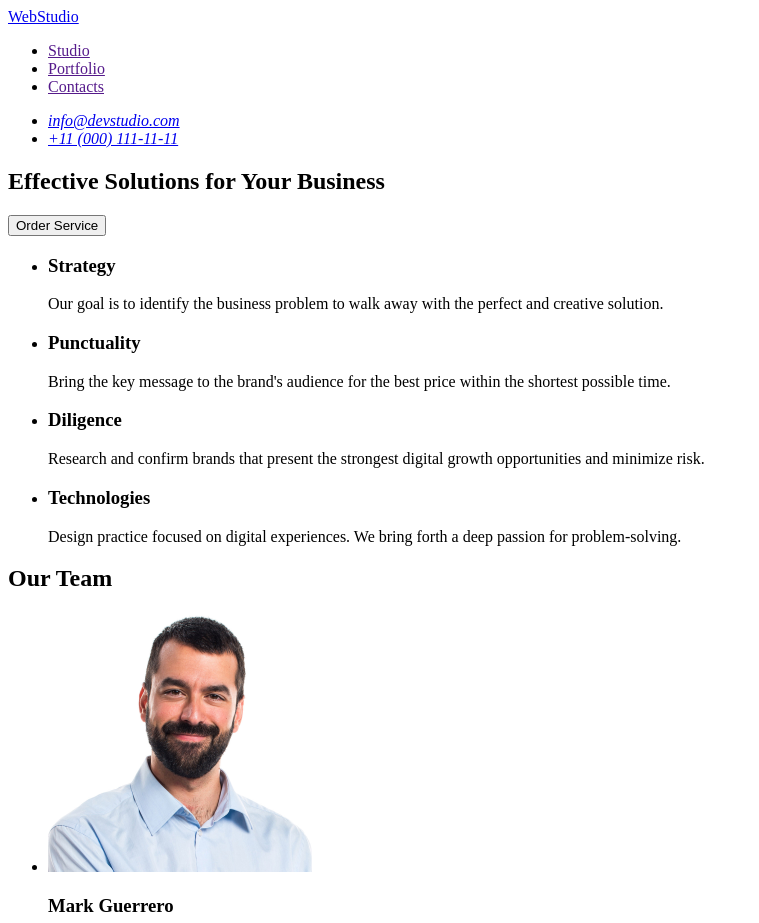
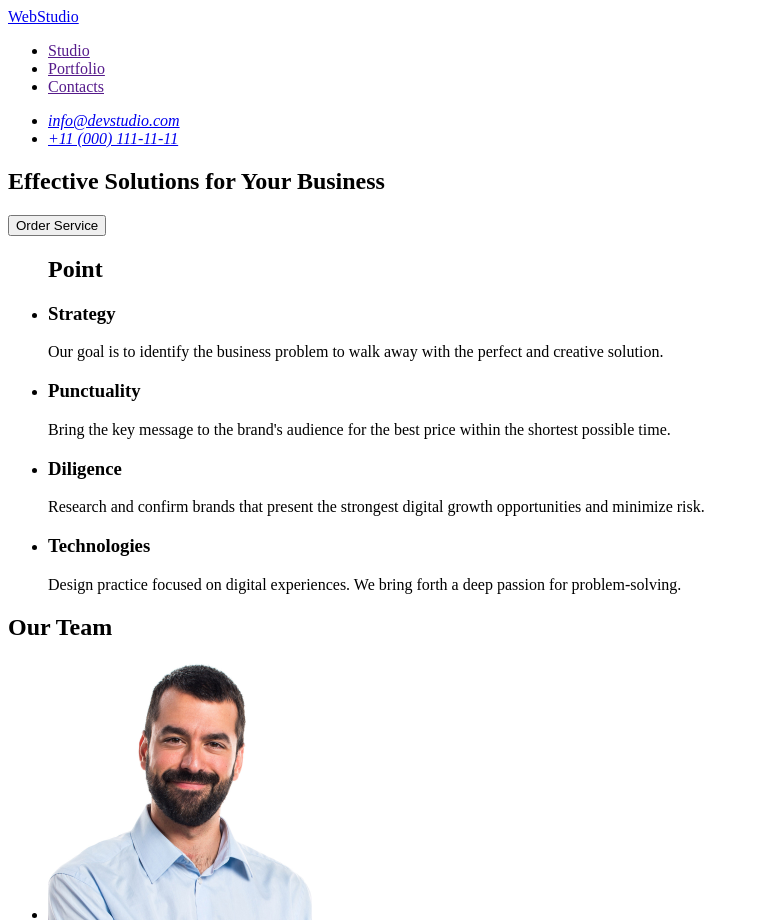
Before and after one commit to volodymyr-stuparenko/goit-markup-hw-01, a plain HTML site: page index.html in a window 1280 px wide. Shown: the top 923 px of the page, without its empty margins (0-759 px from the left). Drawn offline with Linux system fonts and the light colour scheme.

Commit message:
update-markup header-main-footer

```diff
--- a/index.html
+++ b/index.html
@@ -32,6 +32,7 @@
       </section>
       <section>
         <ul>
+          <h2>Point</h2>
           <li>
             <h3>Strategy</h3>
             <p>
```
